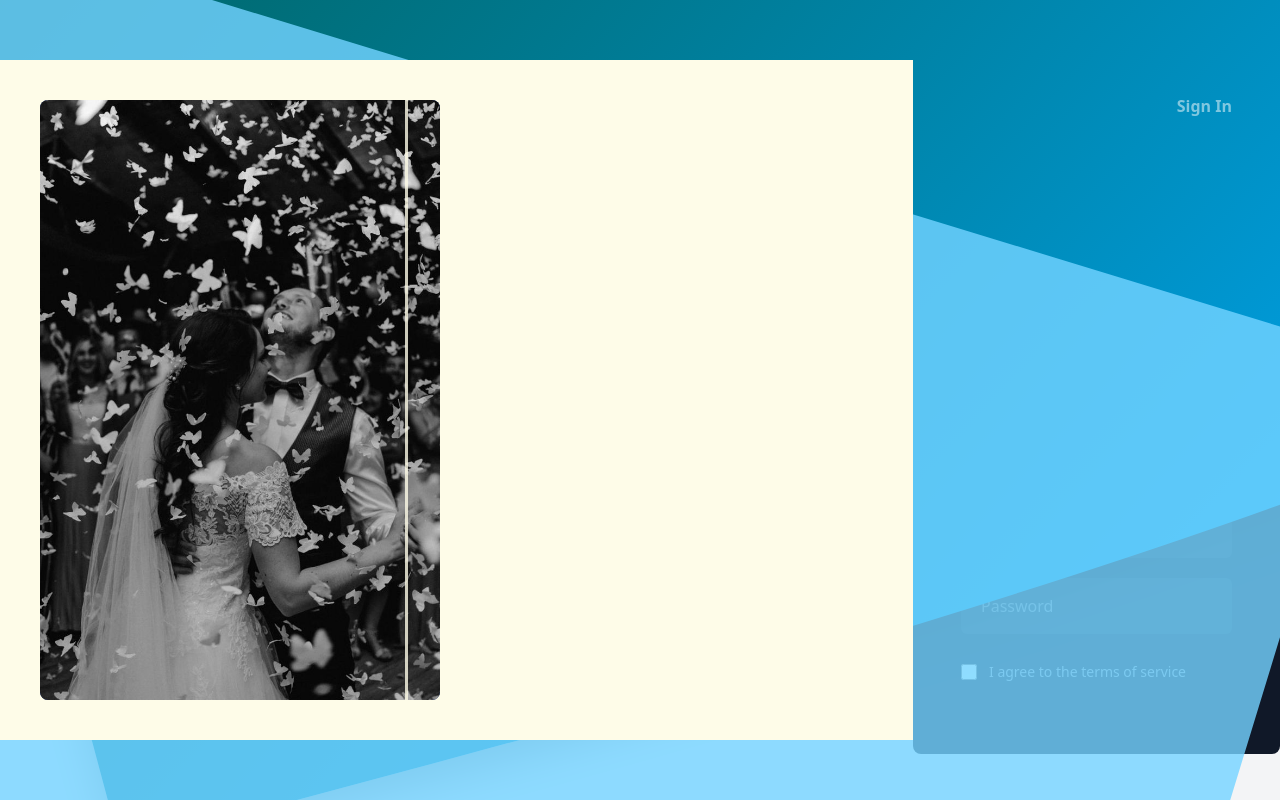
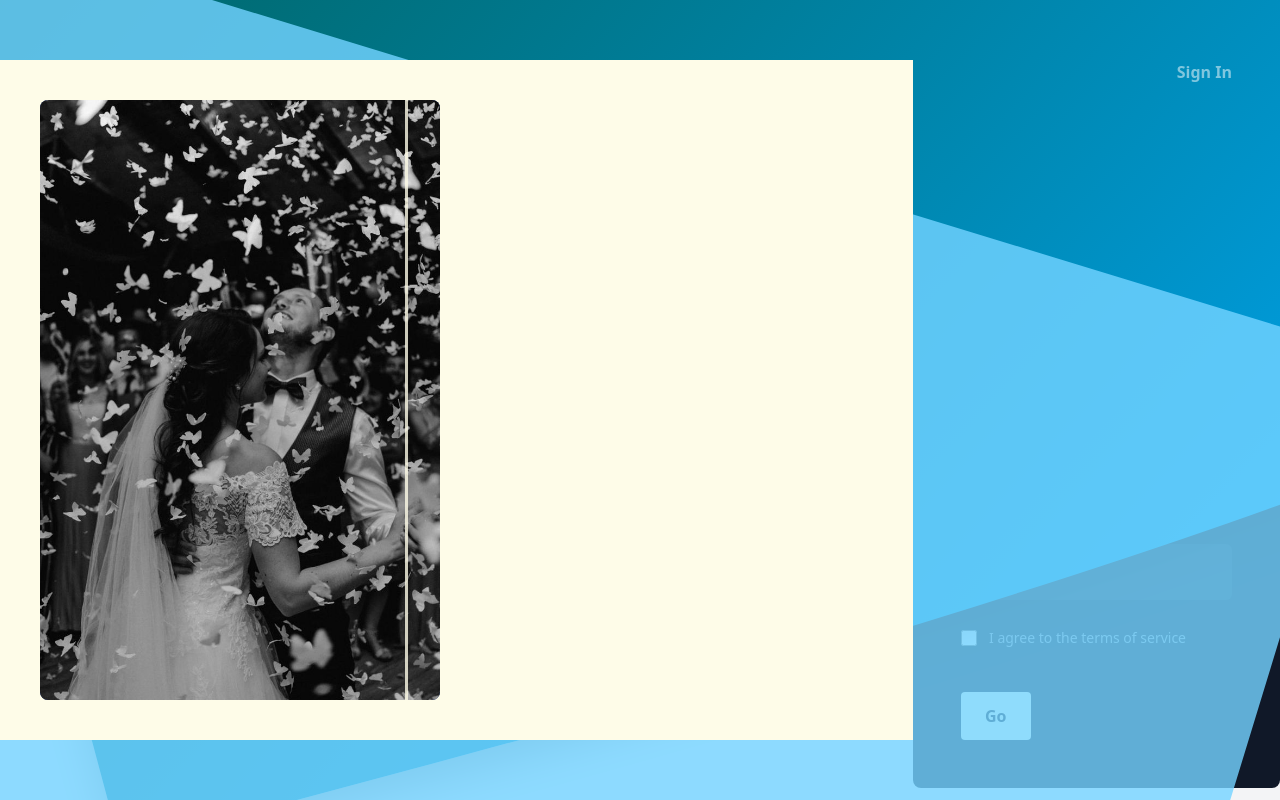
Before and after one commit to yashodha-gunawardana/RAD-coursework-FE, a React (Vite) app: page / in a window 1280 px wide. Built offline with nearby package versions, Linux system fonts and the light colour scheme.

Commit message:
style primary buttons with padding, rounded corners, yellow background, and bold text

```diff
--- a/src/App.css
+++ /dev/null
@@ -1,3 +0,0 @@
-.clip-path-wave {
-    clip-path: polygon(0% 0%, 100% 0%, 100% 80%, 60% 100%, 0% 70%);
-}
--- a/src/main.tsx
+++ b/src/main.tsx
@@ -2,7 +2,6 @@ import { StrictMode } from "react";
 import { createRoot } from 'react-dom/client';
 import './index.css';
 import App from './App.tsx'
-//import "./App.css";
 
 
 // The '!' tells TypeScript that this element exists and is not null
--- a/src/pages/LoginRegister.tsx
+++ b/src/pages/LoginRegister.tsx
@@ -259,6 +259,13 @@ export default function LoginRegister() {
                                     </label>
                                 </div>
 
+                                <div className="flex items-center gap-5">
+                                    <button type="submit" className="bg-yellow-50 text-gray-900 px-6 py-3 rounded font-bold">
+                                            Go
+                                    </button>
+
+                                </div>
+
 
                             </>
                         )}
```
